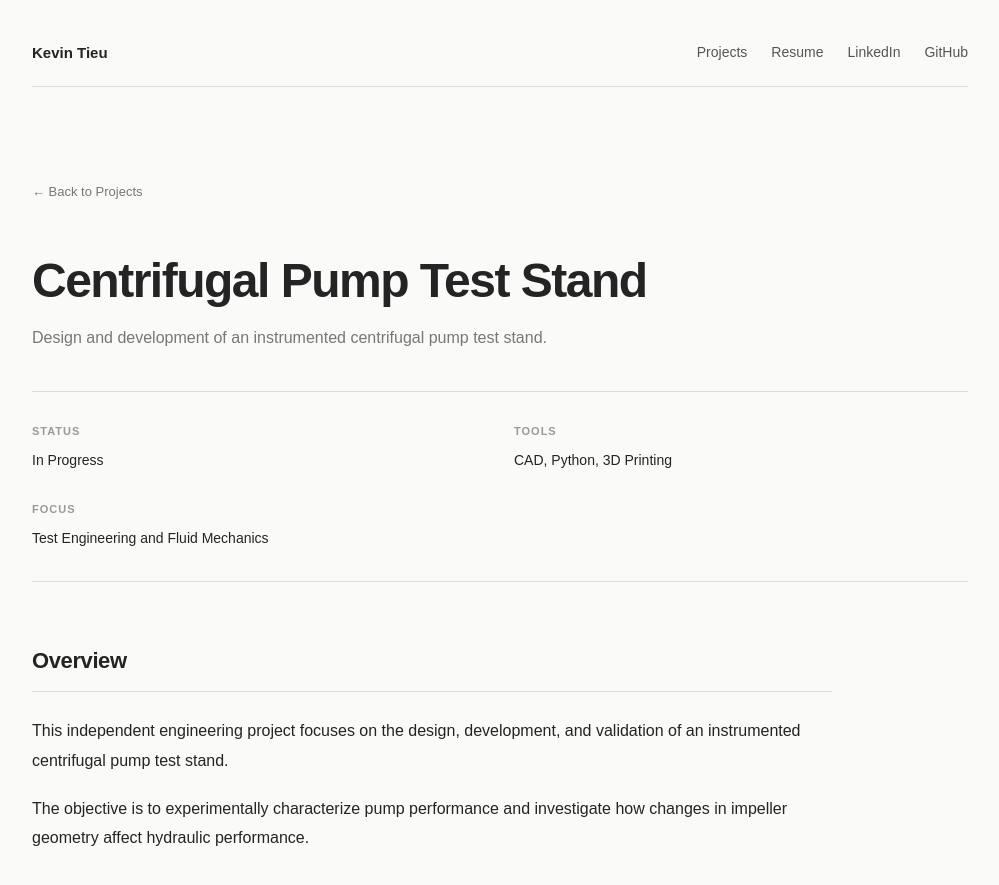
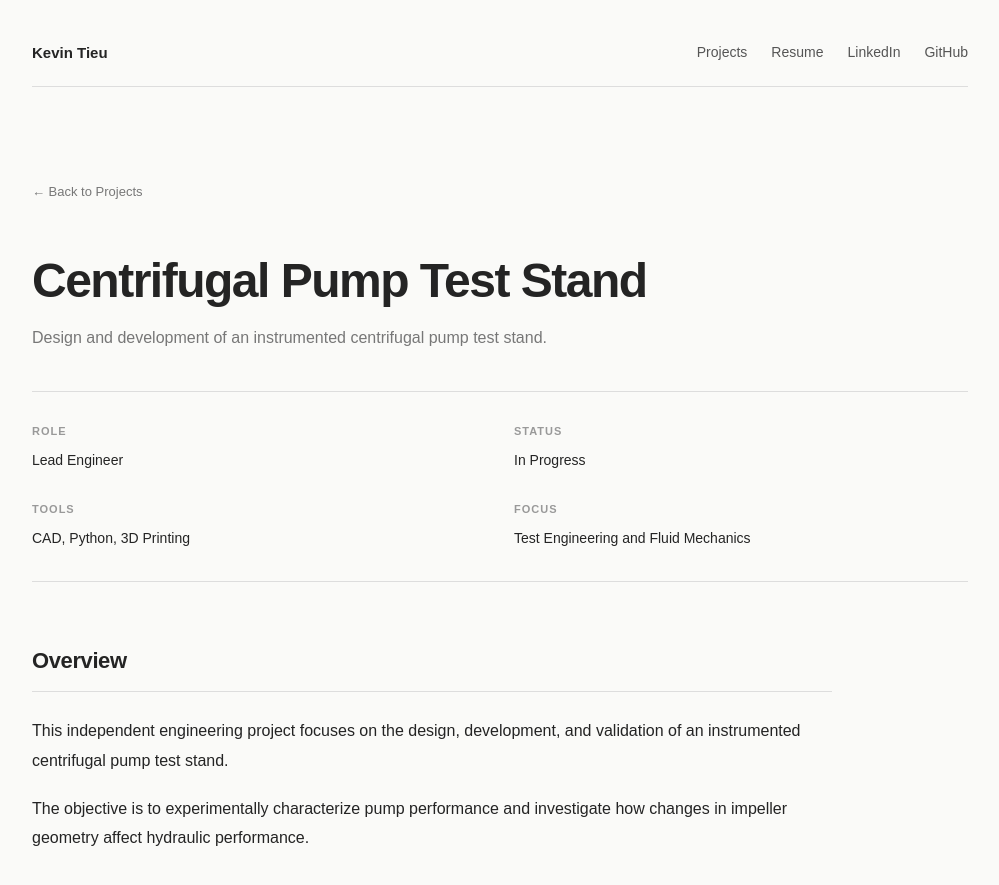
Before and after one commit to kevintieu1/kevintieu1.github.io, a Jekyll site: the page built from _projects/centrifugal-pump.md, in a window 1280 px wide and 900 px high. Shown: the top 885 px of the window, without its empty margins (140-1139 px from the left). Built offline with Jekyll 4.4.1, drawn with Linux system fonts in a browser that asks for light colours.

Commit message:
Update centrifugal-pump.md

```diff
--- a/_projects/centrifugal-pump.md
+++ b/_projects/centrifugal-pump.md
@@ -2,6 +2,7 @@
 title: Centrifugal Pump Test Stand
 description: Design and development of an instrumented centrifugal pump test stand.
 order: 1
+role: Lead Engineer
 status: In Progress
 tools: CAD, Python, 3D Printing
 focus: Test Engineering and Fluid Mechanics
```
